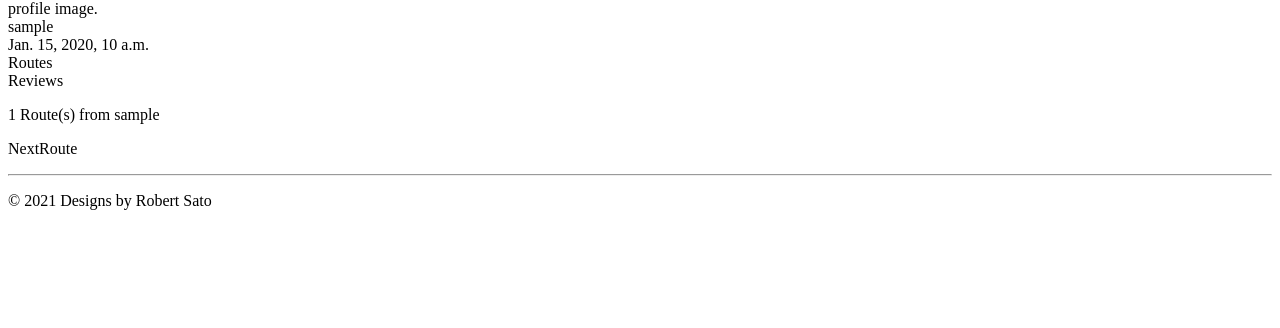
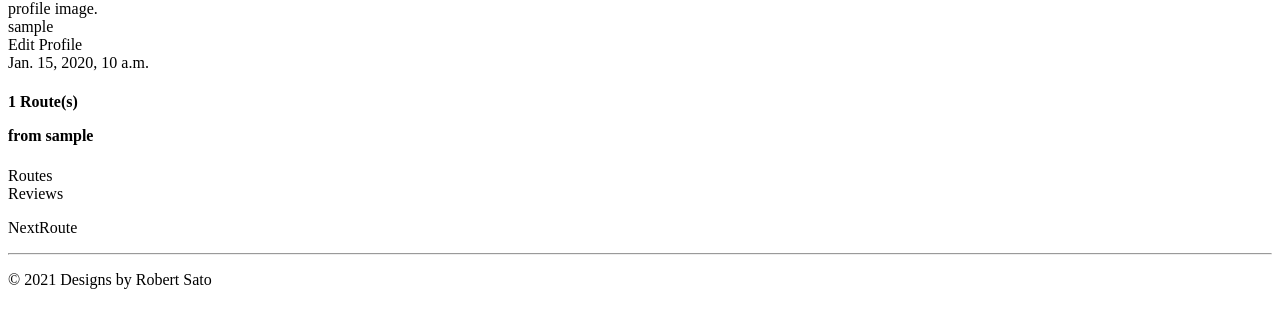
Before and after one commit to rsato1007/next_route, a Django app: page /profile/1/ in a window 1280 px wide. Shown: the part 44-372 px from the top of the page. Run offline with Django 3.2, Linux system fonts and the light colour scheme; a user stored in the database is signed in; tables that the repository leaves empty hold one stand-in row (values such as "Sample post").

Commit message:
giving users ability to update password

```diff
--- a/next_route/main_app/static/scripts/main.js
+++ b/next_route/main_app/static/scripts/main.js
@@ -7,6 +7,8 @@ const editReviewButtonEl = document.querySelector('.edit-review-button');
 const deleteReviewButtonEl = document.querySelector(".delete-review-button");
 const deleteReviewCancelButtonEl = document.querySelector(".delete-review-cancel-button");
 const editReviewCancelButtonEl = document.querySelector(".edit-review-cancel-button");
+const editProfileButtonEl = document.querySelector(".edit_profile_button");
+const editProfileCancelButtonEl = document.querySelector(".edit_profile_cancel_button");
 
 const showElement = (domEl) => {
     domEl.classList.add('show');
@@ -23,6 +25,8 @@ if (userRouteButtonEl) {
         e.preventDefault();
         hideElement(userReviewEl);
         showElement(userRouteEl);
+        hideElement(document.querySelector(".user_reviews_header"));
+        showElement(document.querySelector(".user_routes_header"));
     });
 }
 
@@ -31,6 +35,8 @@ if (userReviewButtonEl) {
         e.preventDefault();
         hideElement(userRouteEl);
         showElement(userReviewEl);
+        hideElement(document.querySelector(".user_routes_header"));
+        showElement(document.querySelector(".user_reviews_header"));
     });
 }
 
@@ -73,3 +79,17 @@ if (deleteReviewCancelButtonEl) {
         hideElement(deleteReviewFormEl);
     })
 }
+
+if (editProfileButtonEl) {
+    editProfileButtonEl.addEventListener('click', (e) => {
+        e.preventDefault();
+        showElement(document.querySelector(".edit_profile_container"));
+    })
+}
+
+if(editProfileCancelButtonEl) {
+    editProfileCancelButtonEl.addEventListener('click', (e) => {
+        e.preventDefault();
+        hideElement(document.querySelector(".edit_profile_container"));
+    })
+}
--- a/next_route/main_app/templates/profile.html
+++ b/next_route/main_app/templates/profile.html
@@ -5,9 +5,17 @@
     <div>
         <div>profile image.</div>
         <div>{{ user_profile.username }}</div>
+        {% if user.is_authenticated and user.username == user_profile.username %}
+            <div class="edit_profile_button">Edit Profile</div>
+        {% endif %}
         <div>{{ user.date_joined }}</div>
     </div>
     <!-- These need to be altered on the buttons only, but this is okay for now. -->
+    <h4>
+        <p class="user_routes_header show">{{ routes.count }} Route(s)</p>
+        <p class="user_reviews_header no-show">{{ reviews.count }}  Review(s)</p>
+        from {{user_profile.username}}
+    </h4>
     <div>
         <div class="user_routes_button">
             Routes
@@ -18,17 +26,32 @@
     </div>
     <div class="user_routes show">
         {% for route in routes %}
-            <p>{{ forloop.counter }} Route(s) from {{ user_profile.username }}</p>
         {% empty %}
-            <p> No routes yet from {{ user_profile.username }}</p>
+            <p>No Routes Yet from {{ user_profile.username }}</p>
         {% endfor %}
     </div>
     <div class="user_reviews no-show">
         <!-- Look at having the backend send a number of objects being sent instead. -->
         {% for review in reviews %}
-            <p>{{ forloop.counter }} Review(s) from {{ user_profile.username }}</p>
         {% empty %}
-            <p> No reviews yet from {{ user_profile.username }}</p>
+            <p> No Reviews Yet from {{ user_profile.username }}</p>
         {% endfor %}
     </div>
+    {% if user.is_authenticated and user.username == user_profile.username %}
+        <div class="edit_profile_container no-show">
+            <form action="/accounts/{{ user_profile.pk }}/edit/" method="post">
+                {% csrf_token %}
+                <label for="location">Location</label>
+                <input type="text" name="location" id="location">
+                <label for="password">Password</label>
+                <input type="password" name="password" id="password">
+                <!-- <label for="password">Re-Enter Password</label>
+                <input type="password" name="password_reenter" id="password_reenter"> -->
+                <label for="image">Profile Image</label>
+                <input type="file" name="image" id="image">
+                <div class="edit_profile_cancel_button">Cancel</div>
+                <input type="submit">
+            </form>
+        </div>
+    {% endif %}
 {% endblock %}
--- a/next_route/main_app/templates/route_page.html
+++ b/next_route/main_app/templates/route_page.html
@@ -145,6 +145,7 @@
             </div>
         </div>
     </div>
+    {% if user.is_authenticated and route.user.pk != user.pk %}
         <div class="route-review-form-container no-show">
             <form method="post" action="/route/{{ route.pk }}/review/new/">
                 {% csrf_token %}
@@ -166,5 +167,6 @@
                 </textarea>
                 <input type="submit">
             </form>
+        {% endif %}
     </div>
 {% endblock %}
--- a/next_route/main_app/templates/search.html
+++ b/next_route/main_app/templates/search.html
@@ -59,11 +59,11 @@
             <input type="submit">
         </div>
     </form>
+    <p>{{routes}}</p>
+    <p>{{route_count}}</p>
     <div>
         {% if route_list %}
-            {% for route in route_list %}
-                <h3>Results for {{ forloop.counter }} routes</h3>
-            {% endfor %}
+            <h3>Results for {{ route_list.count}} routes</h3>
         {% else %}
             <h3>No Routes Found</h3>
         {% endif %}
--- a/next_route/main_app/urls.py
+++ b/next_route/main_app/urls.py
@@ -17,6 +17,7 @@ urlpatterns = [
     # List of users I need: profile page, create user, edit user, delete user (icebox)
     path('accounts/signup/', views.Signup.as_view(), name='signup'),
     path('profile/<int:pk>/', views.ProfilePage.as_view(), name="profile"),
+    path('accounts/<int:pk>/edit/', views.EditProfile.as_view(), name="edit_profile"),
 
     # review urls
     # Add, edit, delete
--- a/next_route/main_app/views.py
+++ b/next_route/main_app/views.py
@@ -4,8 +4,9 @@ from django.views.generic.base import TemplateView
 from django.views.generic.edit import CreateView, UpdateView, DeleteView
 from django.views.generic import DetailView, ListView
 from .models import Route, CustomUser, Review, Like
-from .forms import MyUserCreationForm
+from .forms import MyUserCreationForm, UpdateProfile
 from django.contrib.auth import login
+from django.contrib.auth.hashers import make_password
 from django.contrib.auth.decorators import login_required
 from django.utils.decorators import method_decorator
 from django.core.exceptions import PermissionDenied
@@ -50,6 +51,31 @@ class ProfilePage(TemplateView):
         context["routes"] = user.route.all().order_by('-created_at')
         context["reviews"] = user.review.all().order_by('-posted_at')
         return context
+
+@method_decorator(login_required, name='dispatch')
+class EditProfile(View):
+    def post(self, request, pk):
+        user = CustomUser.objects.filter(pk=pk)
+        updatedUser = {}
+        # Verification in the event the user used invalid data:
+        if request.POST.get('location'):
+            updatedUser['location'] = request.POST.get('location')
+        else:
+            updatedUser['location'] = user[0].location
+        print(request.POST.get('password'))
+        if request.POST.get('password'):
+            updatedUser['password'] = make_password(request.POST.get('password'))
+            print("Password has been updated!")
+        else:
+            updatedUser['password'] = user[0].password
+            print("Password not updated!")
+        if request.POST.get('image'):
+            updatedUser['image'] = request.POST.get('image')
+        else:
+            updatedUser['image'] = user[0].image
+
+        user.update(location = updatedUser['location'], password = updatedUser['password'], image = updatedUser['image'])
+        return redirect('profile', pk=pk)
 
 # @method_decorator(login_required, name='dispatch')
 # Add this to the create route view and review route.
@@ -118,19 +144,33 @@ class RouteSearch(ListView):
     # This code is temporary.
     def get_queryset(self):
         # This allows me to go to this page even if no query is being made.
-        if not self.request.GET:
-            print("ROUTE SEARCH")
-        else:
+        if self.request.GET:
             # Good Problem: We're providing two values and we only want a list returned with values in between those two.
             # Let's do Validations in here instead.
             min_difficulty = self.request.GET.get("min-difficulty")
             max_difficulty = self.request.GET.get('max-difficulty')
             q = difficulty_range(min_difficulty, max_difficulty)
-            return Route.objects.filter(
+            routes = Route.objects.filter(
                 difficulty__in=q,
                 pitch__range=(0, int(self.request.GET.get("max-pitches"))),
                 location__icontains=self.request.GET.get("location")
             )
+            route_count = routes.count()
+            return routes
+
+    # def get_context_data(self, **kwargs):
+    #     if self.request.GET:
+    #         min_difficulty = self.request.GET.get("min-difficulty")
+    #         max_difficulty = self.request.GET.get('max-difficulty')
+    #         q = difficulty_range(min_difficulty, max_difficulty)
+    #         routes = Route.objects.filter(
+    #             difficulty__in=q,
+    #             pitch__range=(0, int(self.request.GET.get("max-pitches"))),
+    #             location__icontains=self.request.GET.get("location")
+    #         )
+    #         context = super().get_context_data(**kwargs)
+    #         context["routes"] = routes
+
 
 @method_decorator(login_required, name='dispatch')
 class CreateRoute(View):
```
Also changed, not shown: next_route/main_app/forms.py (+11 -0 lines). Lines whose indentation alone changed are shown as unchanged.
